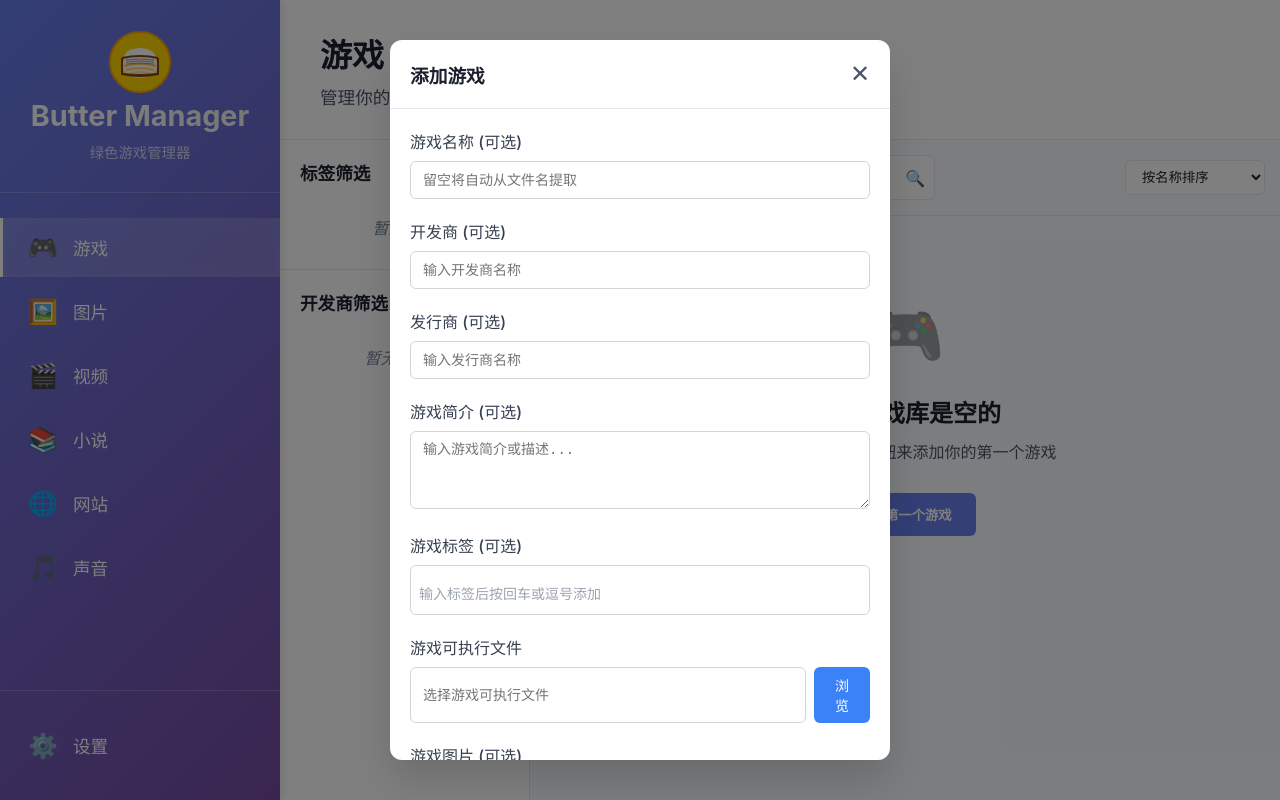
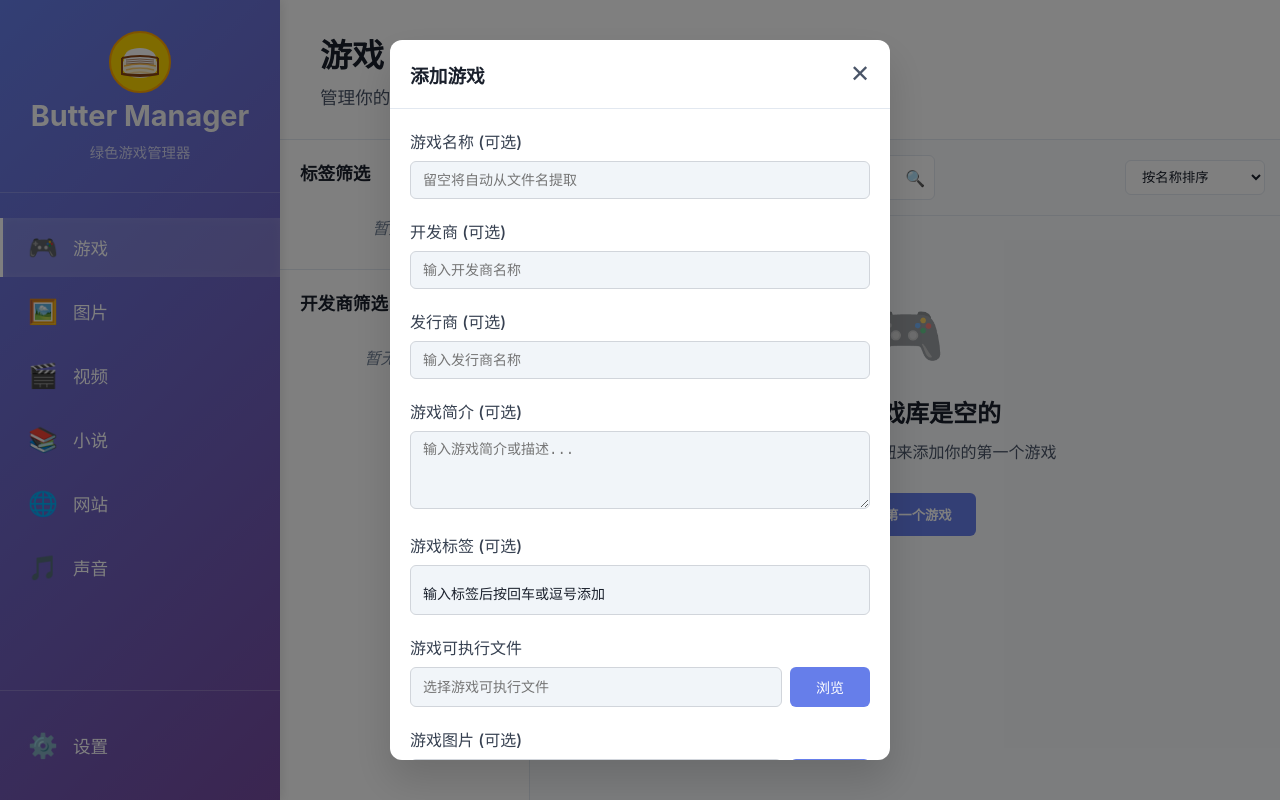
Before and after one commit to klsdf/ButterResourcesManager, a Vue app: page / in a window 1280 px wide. Both pictures are taken after a click on the button "添加第一个游戏". Built offline with nearby package versions, Linux system fonts and the light colour scheme.

Commit message:
表单样式修改

```diff
--- a/src/components/FormField.vue
+++ b/src/components/FormField.vue
@@ -1,3 +1,4 @@
+<!-- 表单输入框 -->
 <template>
   <div class="form-group">
     <label v-if="label">{{ label }}</label>
@@ -149,10 +150,13 @@ export default {
 
 .form-input,
 .form-textarea,
-select {
+select ,
+.tags-input-container {
   width: 100%;
   padding: 0.5rem 0.75rem;
   border: 1px solid #d1d5db;
+  background-color: var(--bg-tertiary);
+  color: var(--text-primary);
   border-radius: 0.375rem;
   font-size: 0.875rem;
   line-height: 1.25rem;
@@ -161,7 +165,8 @@ select {
 
 .form-input:focus,
 .form-textarea:focus,
-select:focus {
+select:focus,
+.tags-input-container:focus-within {
   outline: none;
   border-color: #3b82f6;
   box-shadow: 0 0 0 3px rgba(59, 130, 246, 0.1);
@@ -171,7 +176,7 @@ select:focus {
 .form-textarea:disabled,
 select:disabled {
   background-color: #f9fafb;
-  color: #6b7280;
+  color: #333436;
   cursor: not-allowed;
 }
 
@@ -190,26 +195,27 @@ select:disabled {
 }
 
 .btn-browse {
-  padding: 0.5rem 1rem;
-  background-color: #3b82f6;
+  padding: 10px 16px;
+  background-color: var(--accent-color);
   color: white;
   border: none;
-  border-radius: 0.375rem;
+  border-radius: 6px;
   cursor: pointer;
   font-size: 0.875rem;
-  transition: background-color 0.15s ease-in-out;
+  min-width: 80px;
+  transition: background-color 0.3s ease-in-out;
 }
 
 .btn-browse:hover {
-  background-color: #2563eb;
+  background-color: var(--accent-hover);
 }
 
-.tags-input-container {
-  border: 1px solid #d1d5db;
+/* { */
+  /* border: px solid #d1d5db;
   border-radius: 0.375rem;
   padding: 0.5rem;
   background-color: white;
-}
+} */
 
 .tags-display {
   display: flex;
@@ -221,18 +227,19 @@ select:disabled {
 .tag-item {
   display: inline-flex;
   align-items: center;
-  background-color: #e5e7eb;
-  color: #374151;
+  background-color: var(--accent-color);
+  color: #ffffff;
   padding: 0.25rem 0.5rem;
   border-radius: 0.25rem;
   font-size: 0.75rem;
   gap: 0.25rem;
+  transition: background-color 0.3s ease;
 }
 
 .tag-remove {
   background: none;
   border: none;
-  color: #6b7280;
+  color: #ffffff;
   cursor: pointer;
   font-size: 0.875rem;
   line-height: 1;
@@ -258,6 +265,6 @@ select:disabled {
 }
 
 .tag-input::placeholder {
-  color: #9ca3af;
+  color: var(--text-primary);
 }
 </style>
```
